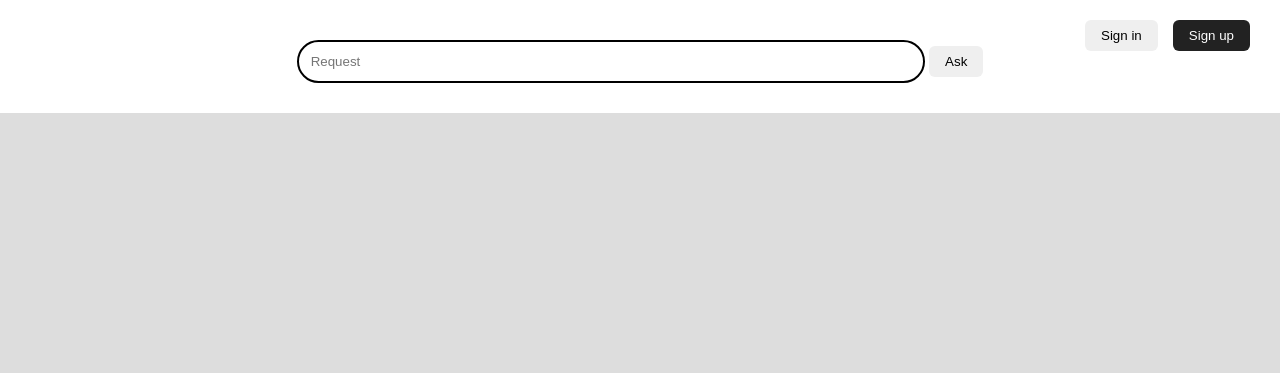
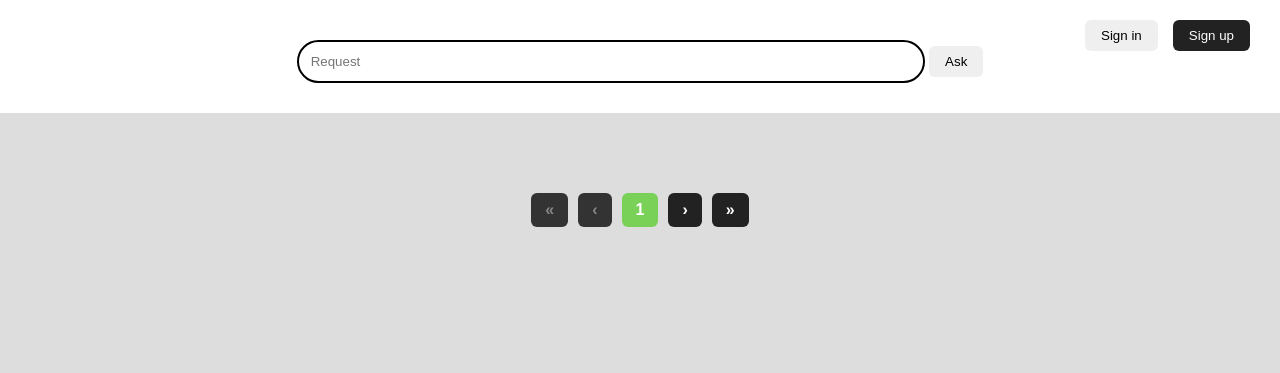
Before and after one commit to mady0628/Movie, a Flask app: page / in a window 1280 px wide. Shown: the top 373 px of the page. Run offline with Flask 3, Linux system fonts and the light colour scheme; data that the repository does not hold is empty.

Commit message:
update page

```diff
--- a/routers/router.py
+++ b/routers/router.py
@@ -1,4 +1,4 @@
-from flask import Blueprint, render_template,request,redirect,url_for,session
+from flask import Blueprint, render_template,request,redirect,url_for,session,flash
 from database import get_db
 import requests
 import os
@@ -10,12 +10,14 @@ router = Blueprint("router", __name__)
 
 @router.route("/")
 def home():
-    url = f"https://api.themoviedb.org/3/movie/popular?api_key={MOVIES_API_KEY}"
+    page = request.args.get("page",1,type=int)
+
+    url = f"https://api.themoviedb.org/3/movie/popular?api_key={MOVIES_API_KEY}&page={page}"
     res = requests.get(url)
     data = res.json()
     movies = data["results"]
     logged = "user_id" in session
-    return render_template("index.html", movies=movies,logged=logged)
+    return render_template("index.html", movies=movies, logged=logged, page=page, total_pages=50)
 
 
 @router.route("/signin")
@@ -34,7 +36,8 @@ def logout():
 
 @router.route("/user_index")
 def userindex():
-    url = f"https://api.themoviedb.org/3/movie/popular?api_key={MOVIES_API_KEY}"
+    page = request.args.get("page",1,type=int)
+    url = f"https://api.themoviedb.org/3/movie/popular?api_key={MOVIES_API_KEY}&page={page}"
     res = requests.get(url)
     data = res.json()
     movies = data["results"]
@@ -49,7 +52,7 @@ def userindex():
 
     logged = "user_id" in session
 
-    return render_template("user_index.html", username=username, movies=movies, logged=logged, favorites=favorites,show_home = False)
+    return render_template("user_index.html", username=username, movies=movies, logged=logged, favorites=favorites,show_home = False, page=page, total_pages=50)
 
 @router.route("/user", methods = ['POST'])
 def user():
@@ -64,6 +67,7 @@ def user():
         session["username"] = user["username"]
         return redirect(url_for('router.userindex'))
     else:
+        flash('Sai tài khoản hoặc mật khẩu. Vui lòng thử lại','error')
         return redirect(url_for('router.signin'))
 
 @router.route("/add_user", methods = ["POST"])
@@ -76,6 +80,7 @@ def adduser():
     ans = cursor.execute("SELECT * FROM users WHERE email=?",(email,)).fetchall()
     if len(ans) >0:
         conn.close()
+        flash('Email đã tồn tại vui lòng thử email khác','error')
         return redirect(url_for('router.signup'))
     else:
         cursor.execute("INSERT INTO users(username,email,password)values(?,?,?)",(username,email,password))
--- a/static/style.css
+++ b/static/style.css
@@ -233,3 +233,40 @@ a{
 .home-btn:hover{
     opacity:0.85;
 }
+
+
+.pagination{
+    display:flex;
+    justify-content:center;
+    align-items:center;
+    gap:10px;
+    margin:40px 0;
+}
+
+.pagination a,
+.pagination span{
+    padding:8px 14px;
+    border-radius:6px;
+    font-weight:bold;
+}
+
+.pagination a{
+    background:#222;
+    color:white;
+    text-decoration:none;
+}
+
+.pagination a:hover{
+    background:#79d157;
+}
+
+.pagination .current{
+    background:#79d157;
+    color:white;
+}
+
+.pagination .disabled{
+    background:#333;
+    color:#888;
+    cursor:not-allowed;
+}
--- a/templates/base.html
+++ b/templates/base.html
@@ -76,5 +76,40 @@
 
 </section>
 
+<div class="pagination">
+
+    <!-- FIRST -->
+    {% if page > 1 %}
+        <a href="{{ url_for('router.home', page=1) }}">&laquo;</a>
+    {% else %}
+        <span class="disabled">&laquo;</span>
+    {% endif %}
+
+    <!-- PREV -->
+    {% if page > 1 %}
+        <a href="{{ url_for('router.home', page=page-1) }}">&lsaquo;</a>
+    {% else %}
+        <span class="disabled">&lsaquo;</span>
+    {% endif %}
+
+    <!-- CURRENT -->
+    <span class="current">{{ page }}</span>
+
+    <!-- NEXT -->
+    {% if page < total_pages %}
+        <a href="{{ url_for('router.home', page=page+1) }}">&rsaquo;</a>
+    {% else %}
+        <span class="disabled">&rsaquo;</span>
+    {% endif %}
+
+    <!-- LAST -->
+    {% if page < total_pages %}
+        <a href="{{ url_for('router.home', page=total_pages) }}">&raquo;</a>
+    {% else %}
+        <span class="disabled">&raquo;</span>
+    {% endif %}
+
+</div>
+
 </body>
 </html>
```
Also changed, not shown: static/sign.css (+34 -0 lines), templates/sign_in.html (+9 -1 lines), templates/sign_up.html (+9 -2 lines), database/database.db.
